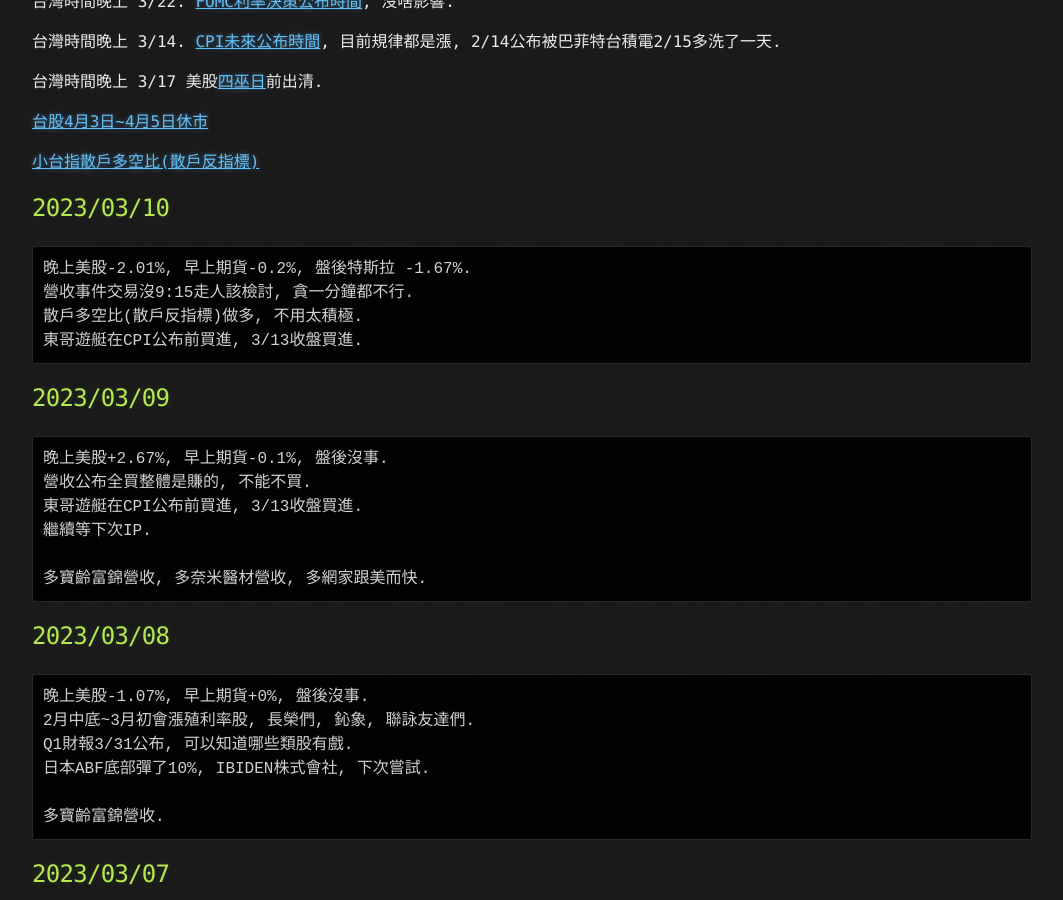
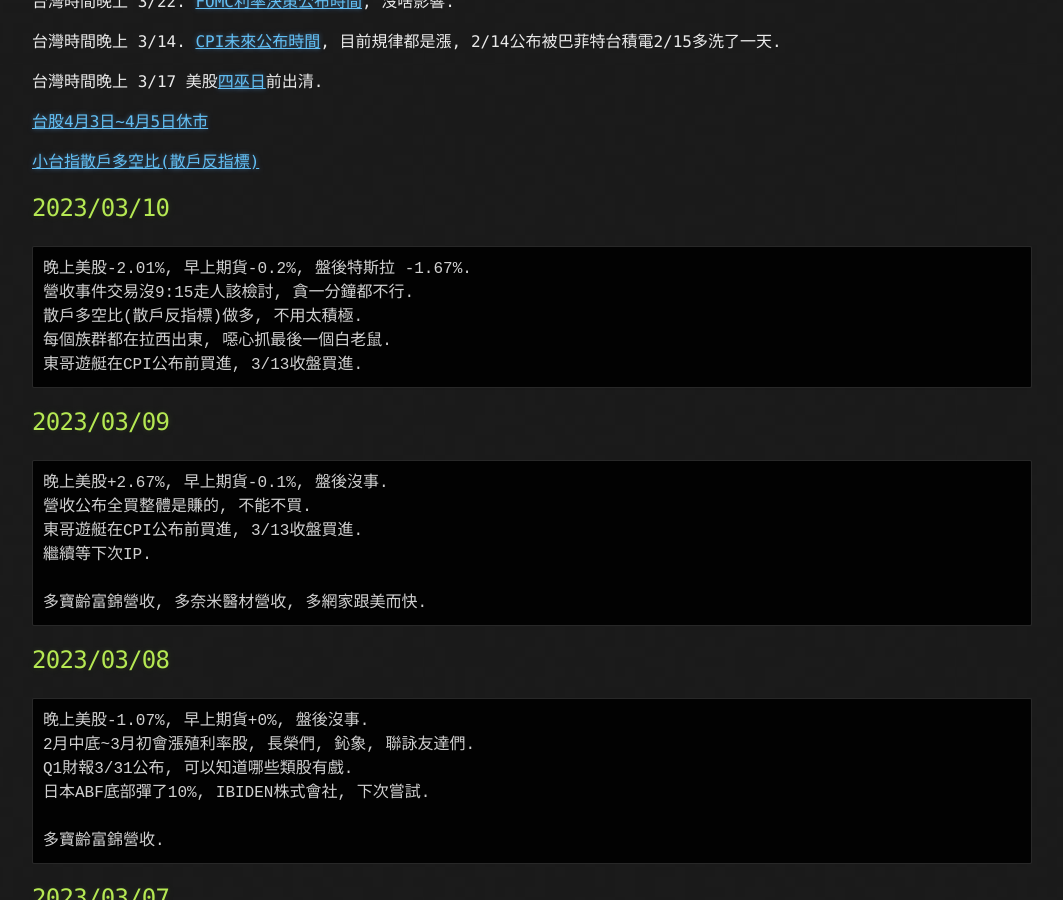
Before and after one commit to lepg5487/Stock_God, a Jekyll site: the page built from index.md, in a window 1280 px wide and 900 px high, scrolled down 468 px. Shown: the whole window, without its empty margins (108-1171 px from the left). Built offline with Jekyll 4.4.1, drawn with Linux system fonts in a browser that asks for light colours; our own code applies the rules of GitHub Pages for plain Markdown files.

Commit message:
Update index.md

````diff
--- a/index.md
+++ b/index.md
@@ -27,6 +27,7 @@
 晚上美股-2.01%, 早上期貨-0.2%, 盤後特斯拉 -1.67%.
 營收事件交易沒9:15走人該檢討, 貪一分鐘都不行.
 散戶多空比(散戶反指標)做多, 不用太積極.
+每個族群都在拉西出東, 噁心抓最後一個白老鼠.
 東哥遊艇在CPI公布前買進, 3/13收盤買進.
 ```
 
````
